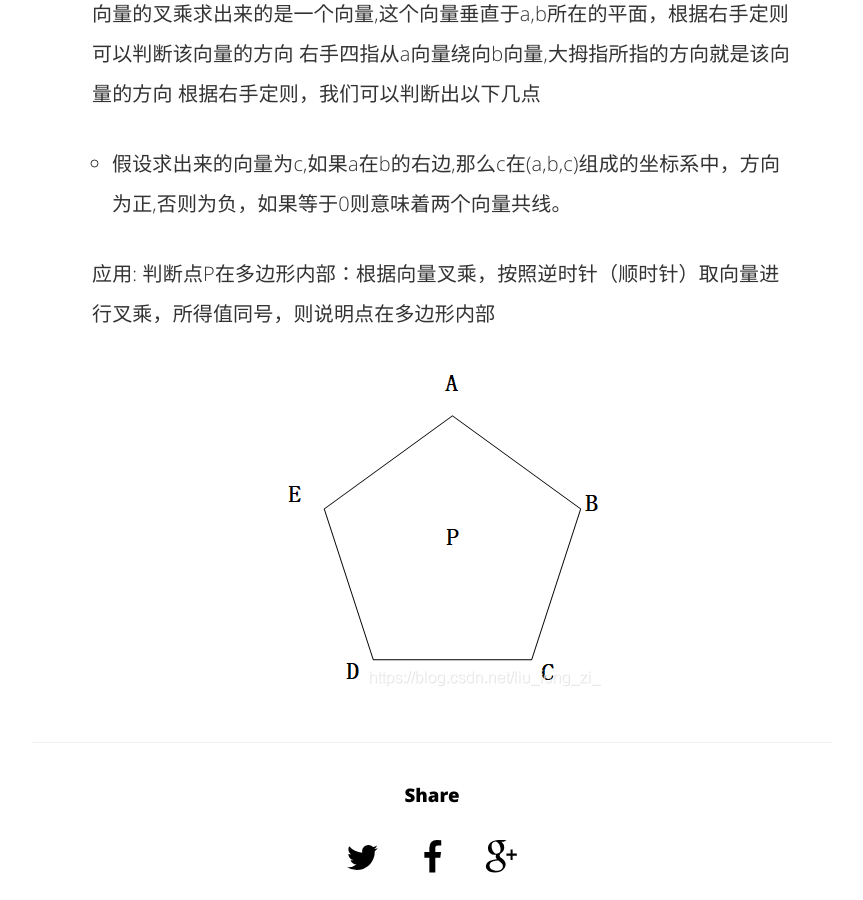
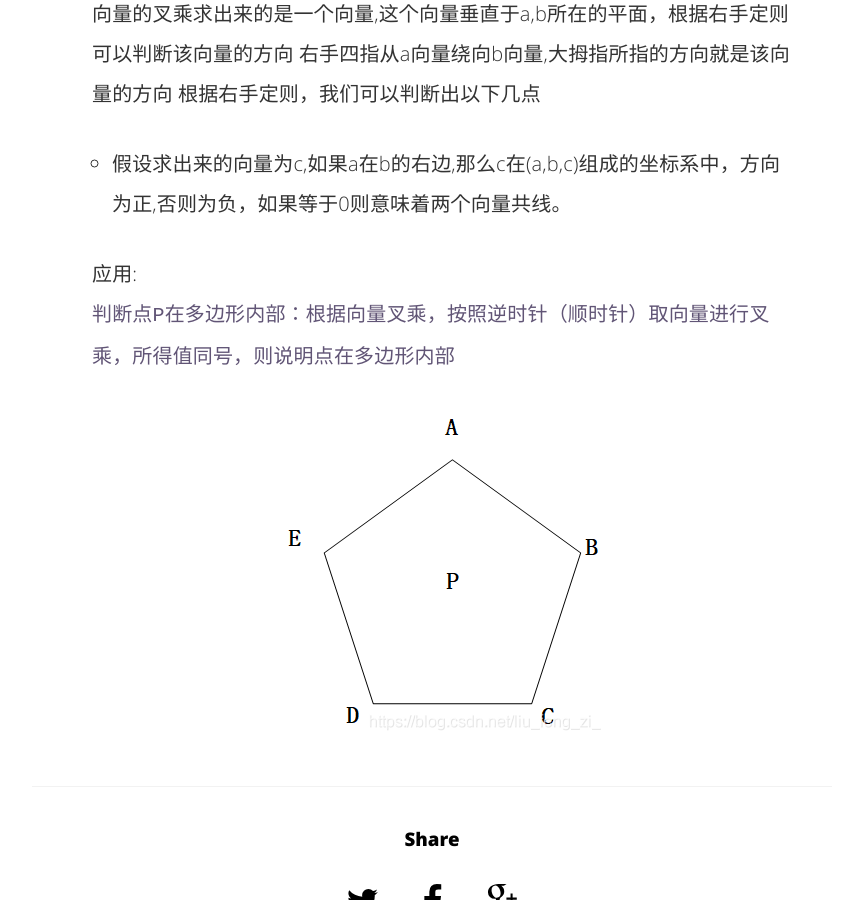
Before and after one commit to QuiQiJingFeng/fyd.github.blog, a Jekyll site: the page built from _posts/2021-06-27-00-1063.md, in a window 1280 px wide and 900 px high, scrolled down 4692 px. Shown: the whole window, without its empty margins (208-1071 px from the left). Built offline with Jekyll 4.4.1, drawn with Linux system fonts in a browser that asks for light colours; comment, search, counter and statistics services are not loaded.

Commit message:
feat:update

````diff
--- a/_posts/2021-06-27-00-1063.md
+++ b/_posts/2021-06-27-00-1063.md
@@ -167,5 +167,5 @@ GLboolean CheckCollision(BallObject &one, GameObject &two) // AABB - Circle coll
 	* 假设求出来的向量为c,如果a在b的右边,那么c在(a,b,c)组成的坐标系中，方向为正,否则为负，如果等于0则意味着两个向量共线。
 
 	应用:
-		判断点P在多边形内部：根据向量叉乘，按照逆时针（顺时针）取向量进行叉乘，所得值同号，则说明点在多边形内部
+     ```判断点P在多边形内部：根据向量叉乘，按照逆时针（顺时针）取向量进行叉乘，所得值同号，则说明点在多边形内部```
     ![图片](../assets/img/vector/chacheng.png)
````
